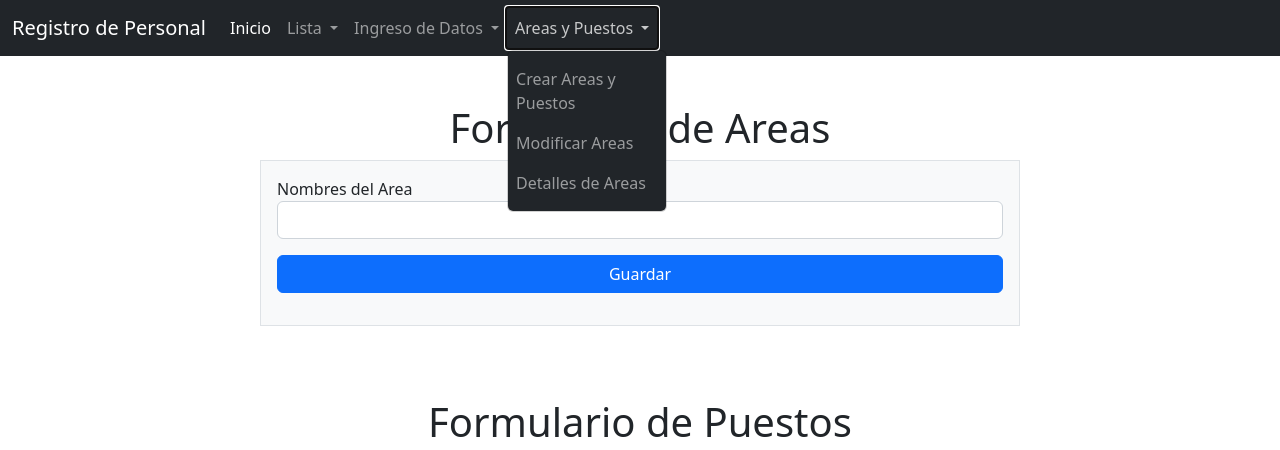
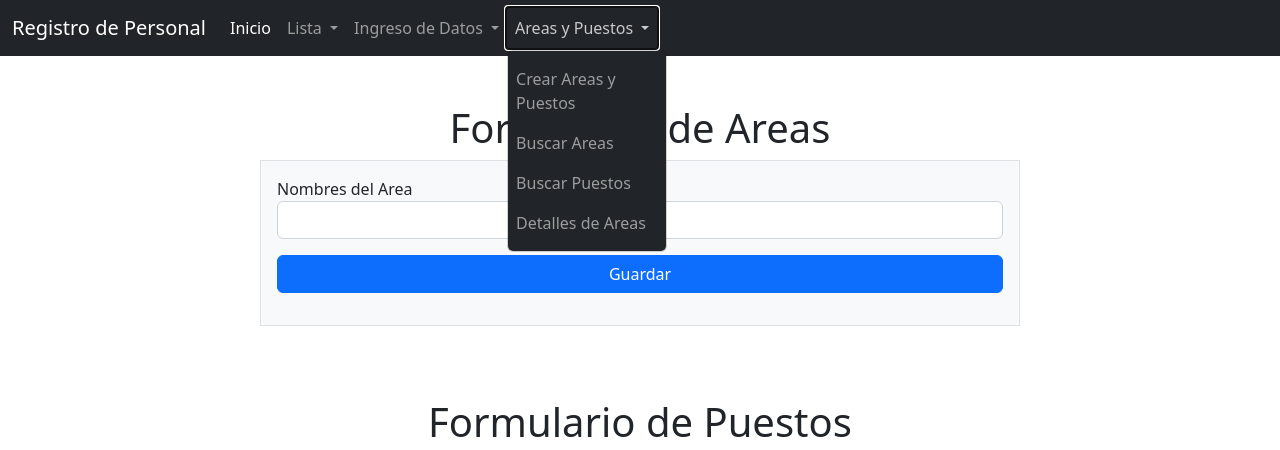
Before and after one commit to CARS1803/Final_Reyes, a PHP site: page /vistas/area/index.php in a window 1280 px wide, after a click on "Areas y Puestos". Shown: the top 450 px of the page. Run offline with PHP 8.4, Linux system fonts and the light colour scheme.

Commit message:
detalles

```diff
--- a/includes/navbar.php
+++ b/includes/navbar.php
@@ -7,7 +7,7 @@
             <a class="navbar-brand" href="#">Registro de Personal</a>
             <ul class="navbar-nav me-auto mb-2 mb-lg-0">
                 <li class="nav-item">
-                    <a class="nav-link active" aria-current="page" href="#">Inicio</a>
+                    <a class="nav-link active" aria-current="page" href="/Final_Reyes/controladores/empleados/detalle_empleados.php">Inicio</a>
                 </li>
                 <li class="nav-item dropdown">
                     <a class="nav-link dropdown-toggle" href="#" role="button" data-bs-toggle="dropdown" aria-expanded="false">
@@ -41,7 +41,10 @@
                             <a class="nav-link" href="/Final_Reyes/vistas/area/index.php">Crear Areas y Puestos</a>
                         </li>
                         <li class="nav-item">
-                            <a class="nav-link" href="/Final_Reyes/vistas/area/buscar.php">Modificar Areas</a>
+                            <a class="nav-link" href="/Final_Reyes/vistas/area/buscar.php">Buscar Areas</a>
+                        </li>
+                        <li class="nav-item">
+                            <a class="nav-link" href="/Final_Reyes/vistas/area/buscar.php">Buscar Puestos</a>
                         </li>
                         <li class="nav-item">
                             <a class="nav-link" href="/Final_Reyes/vistas/area/buscar.php">Detalles de Areas</a>
```
